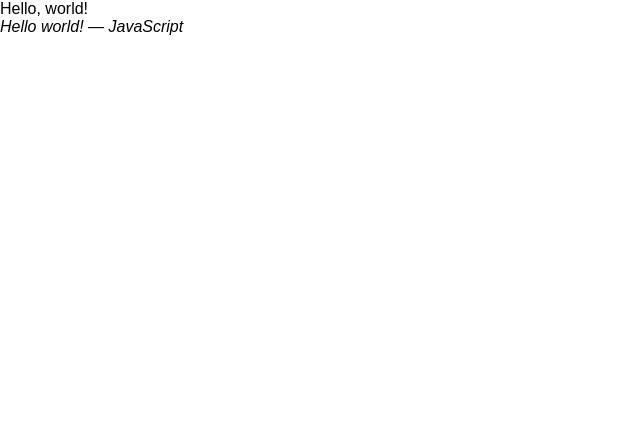
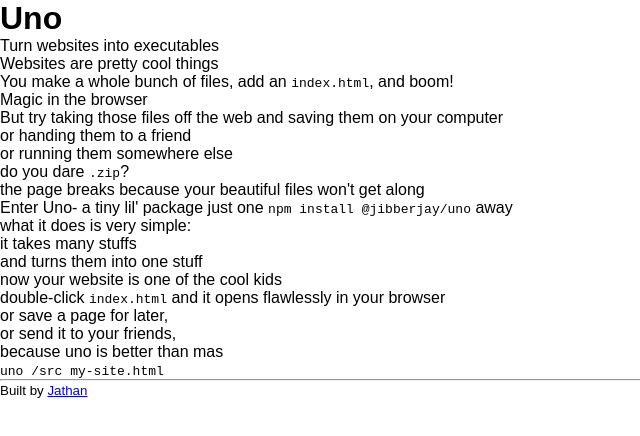
Before and after one commit to Jibberjay/uno, a website: page docs/index.html in a window 1280 px wide. Shown: the whole page, without its empty margins (0-640 px from the left). Drawn offline with Linux system fonts and the light colour scheme.

Commit message:
Docs first draft

```diff
--- a/docs/index.html
+++ b/docs/index.html
@@ -1,11 +1,59 @@
 <!DOCTYPE html><html lang="en"><head>
+
+    <!-- Metadata -->
     <meta charset="UTF-8">
     <meta name="viewport" content="width=device-width, initial-scale=1.0">
-    <title>Uno | Turn websites into executables</title>
-    <link rel="stylesheet" href="data:text/css,*%20%7B%0A%20%20%20%20margin%3A%200%3B%0A%20%20%20%20padding%3A%200%3B%0A%20%20%20%20box-sizing%3A%20border-box%3B%0A%7D%0Abody%20%7B%0A%20%20%20%20font-family%3A%20sans-serif%3B%0A%7D">
+
+    <!-- Title and favicon -->
+    <title>Uno - Turn websites into executables</title>
+
+    <!-- CSS -->
+    <link rel="stylesheet" href="data:text/css,*%20%7B%0D%0A%20%20%20%20margin%3A%200%3B%0D%0A%20%20%20%20padding%3A%200%3B%0D%0A%20%20%20%20box-sizing%3A%20border-box%3B%0D%0A%7D%0D%0Abody%20%7B%0D%0A%20%20%20%20font-family%3A%20sans-serif%3B%0D%0A%7D">
+
 </head>
 <body>
-    <p>Hello, world!</p>
-    <script src="data:text/javascript,document.write(%22%3Cp%3E%3Cem%3EHello%20world!%26nbsp%3B%26mdash%3B%26nbsp%3BJavaScript%3C%2Fem%3E%3C%2Fp%3E%22)%3B"></script>
+
+    <!-- Main content -->
+    <main>
+        <h1>Uno</h1>
+        <p>Turn websites into executables</p>
+
+        <p>Websites are pretty cool things</p>
+        <p>You make a whole bunch of files, add an <code>index.html</code>, and boom!</p>
+        <p>Magic in the browser</p>
+
+        <p>But try taking those files off the web and saving them on your computer</p>
+        <p>or handing them to a friend</p>
+        <p>or running them somewhere else</p>
+        <p>do you dare <code>.zip</code>?</p>
+
+        <p>the page breaks because your beautiful files won't get along</p>
+
+        <p>Enter Uno- a tiny lil' package just one <code>npm install @jibberjay/uno</code> away</p>
+        <p>what it does is very simple:</p>
+        <ol>
+            <li>it takes many stuffs</li>
+            <li>and turns them into one stuff</li>
+        </ol>
+
+        <p>now your website is one of the cool kids</p>
+        <p>double-click <code>index.html</code> and it opens flawlessly in your browser</p>
+        <p>or save a page for later,</p>
+        <p>or send it to your friends,</p>
+        <p>because uno is better than mas</p>
+
+        <p><code>uno /src my-site.html</code></p>
+
+        <hr>
+
+    </main>
+
+    <!-- Footer -->
+    <footer>
+        <p><small>Built by <a href="https://jdrstudios.dev/">Jathan</a></small></p>
+    </footer>
+
+    <!-- JS -->
+    <script src="data:text/javascript,console.log(%22Hello%2C%20world!%22)%3B"></script>
 
 </body></html>
--- a/site/script.js
+++ b/site/script.js
@@ -1 +1 @@
-document.write("<p><em>Hello world!&nbsp;&mdash;&nbsp;JavaScript</em></p>");
+console.log("Hello, world!");
```
Also changed, not shown: site/index.html (+50 -2 lines).
